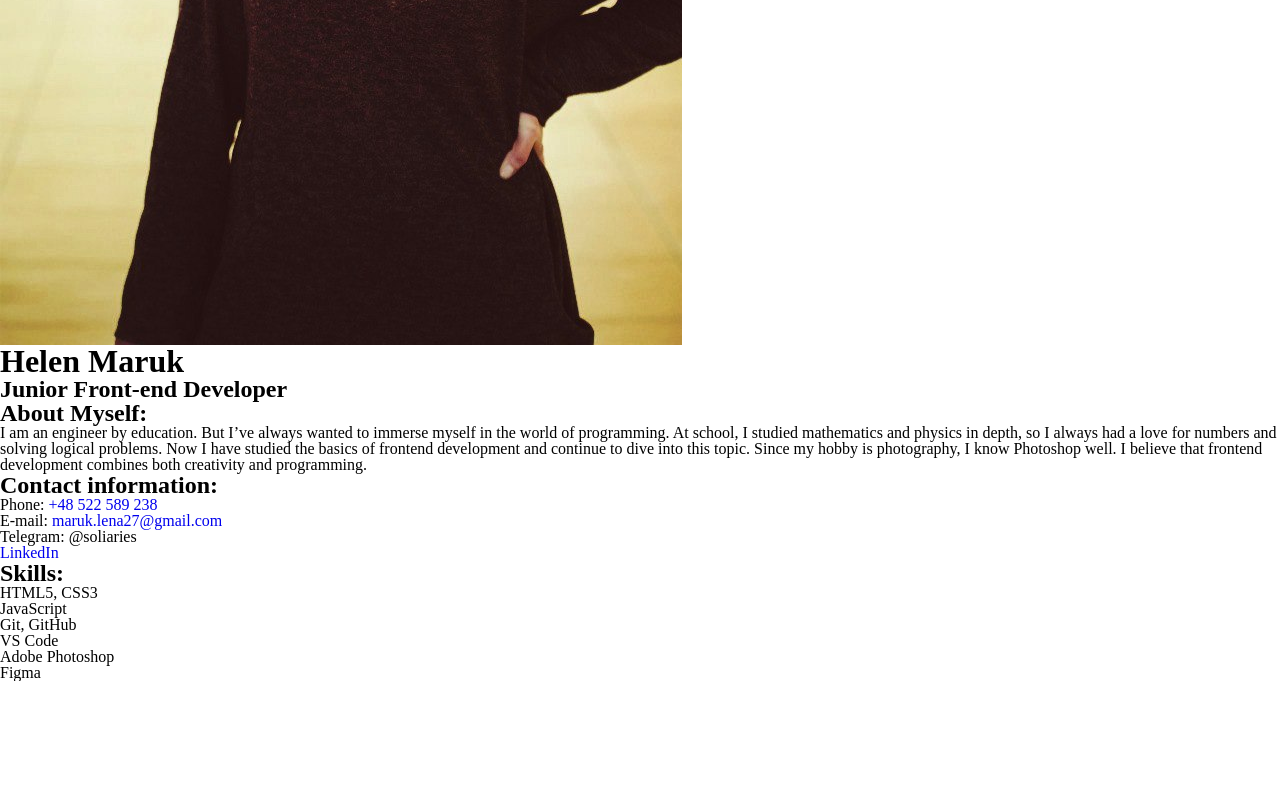
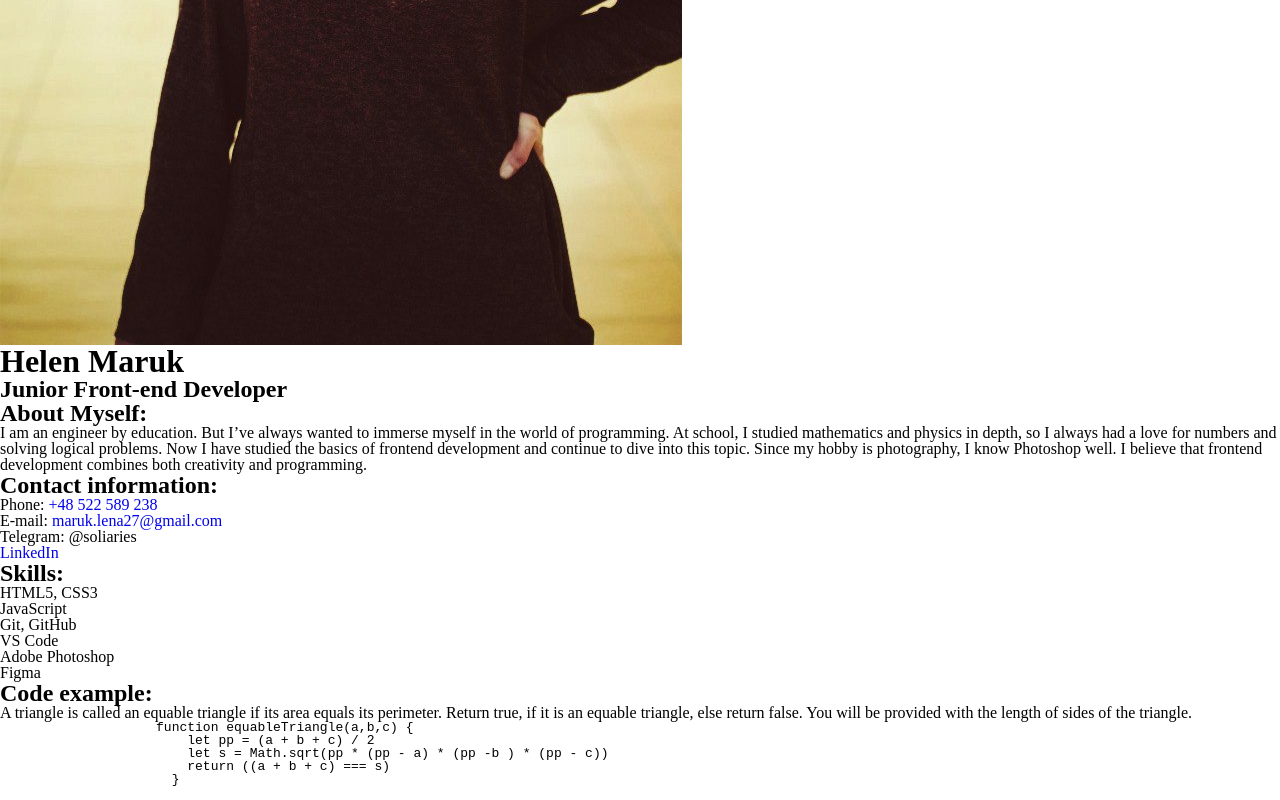
Before and after one commit to Helen2790/rsschool-cv, a plain HTML site: page index.html in a window 1280 px wide. Shown: the part 775-1575 px from the top of the page. Before the commit the page ends 1456 px from the top, so only its background shows below. Drawn offline with Linux system fonts and the light colour scheme.

Commit message:
feat: add code section

```diff
--- a/index.html
+++ b/index.html
@@ -71,6 +71,19 @@
                     <li>Figma</li>
                 </ul>
             </section>
+            <section class="code">
+                <h2>Code example:</h2>
+                <p>
+                    A triangle is called an equable triangle if its area equals its perimeter. Return true, if it is an equable triangle, else return false. You will be provided with the length of sides of the triangle.
+                </p>
+                <pre>
+                    function equableTriangle(a,b,c) {
+                        let pp = (a + b + c) / 2
+                        let s = Math.sqrt(pp * (pp - a) * (pp -b ) * (pp - c))
+                        return ((a + b + c) === s)
+                      }
+                </pre>
+            </section>
         </main>
         <footer class="footer"></footer>
     </div>
```
